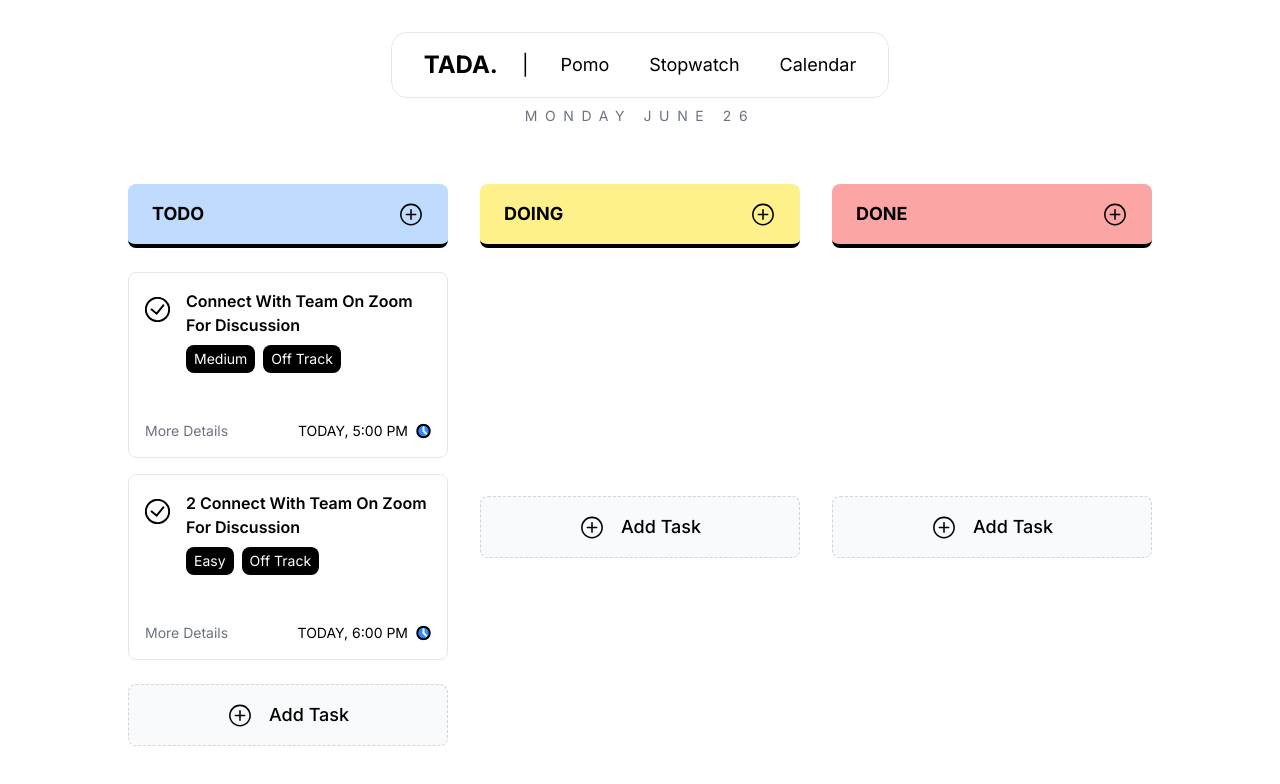
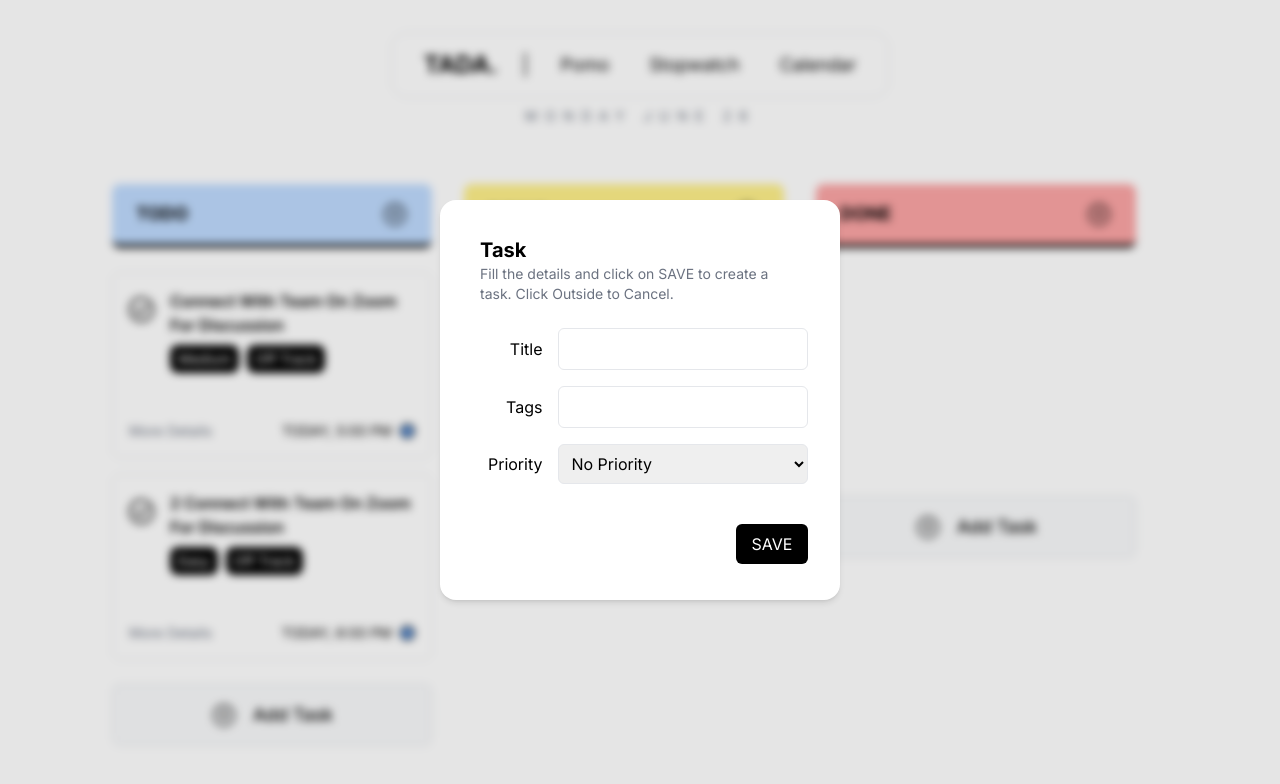
Before and after one commit to Thisisaarush/Tada, a SvelteKit app: page / in a window 1280 px wide. Shown: the top 784 px of the page. Built offline with nearby package versions, Linux system fonts and the light colour scheme.

Commit message:
built popover form for task

```diff
--- a/src/routes/+page.svelte
+++ b/src/routes/+page.svelte
@@ -2,10 +2,10 @@
 	import TaskTitle from './TaskTitle.svelte'
 	import AddTask from './AddTask.svelte'
 	import Task from './Task.svelte'
+	import TaskDetails from './TaskDetails.svelte'
 
+	// icons
   import tickIcon from '$lib/assets/tick.svg'
-  import doingIcon from '$lib/assets/doing.svg'
-  import greenTickIcon from '$lib/assets/greenTick.svg'
 
 	let tasksData = [
 		{
@@ -67,4 +67,5 @@
 			<AddTask />
 		</div>
 	{/each}
+	<TaskDetails />
 </section>
--- a/src/routes/AddTask.svelte
+++ b/src/routes/AddTask.svelte
@@ -3,6 +3,6 @@
 </script>
 
 <div class='flex justify-center items-center gap-4 bg-gray-50 py-4 rounded-lg border border-gray-300 border-dashed cursor-pointer hover:bg-gray-100'>
-  <img src={addIcon} alt="">
+  <img src={addIcon} alt="add task">
   <p class='capitalize text-lg font-medium'>add task</p>
 </div>
--- /dev/null
+++ b/src/routes/TaskDetails.svelte
@@ -0,0 +1,37 @@
+<script>
+
+</script>
+
+<div>
+  <div class='flex justify-center items-start gap-6 flex-col absolute top-1/2 left-1/2 -translate-x-1/2 -translate-y-1/2 z-20 shadow-md bg-white rounded-2xl w-[400px] h-[400px]'>
+    <span class='mx-10 flex flex-col text-sm'>
+      <p class='font-bold text-xl'>Task</p>
+      <p class='text-gray-500'>Fill the details and click on SAVE to create a task. Click Outside to Cancel.</p>
+    </span>
+    <form on:submit={(e) => e.preventDefault()} class='flex flex-col justify-end items-end gap-4 capitalize tesm'>
+      <span class='flex items-center w-full gap-4 justify-end px-12'>
+        <label for="title">Title</label>
+        <input type="text" id='title' class='border p-2 w-[250px] rounded-md'>
+      </span>
+
+      <span class='flex items-center w-full gap-4 justify-end px-12'>
+        <label for="tags">Tags</label>
+        <input type="text" id='tags' class='border p-2 w-[250px] rounded-md'>
+      </span>
+
+      <span class='flex items-center w-full gap-4 justify-end px-12'>
+        <label for="priority">Priority</label>
+        <select id="priority" class='border p-2 w-[250px] rounded-md capitalize'>
+          <option value="">no priority</option>
+          <option value="low">low</option>
+          <option value="medium">medium</option>
+          <option value="high">high</option>
+        </select>
+      </span>
+      <input type="submit" value='save' class='mx-12 mt-6 uppercase bg-black text-white py-2 px-4 rounded-md hover:bg-black/80 cursor-pointer'>
+    </form>
+
+  </div>
+
+  <div class='fixed w-screen h-screen top-0 left-0 bg-black/10 backdrop-blur-sm z-10'></div>
+</div>
```
